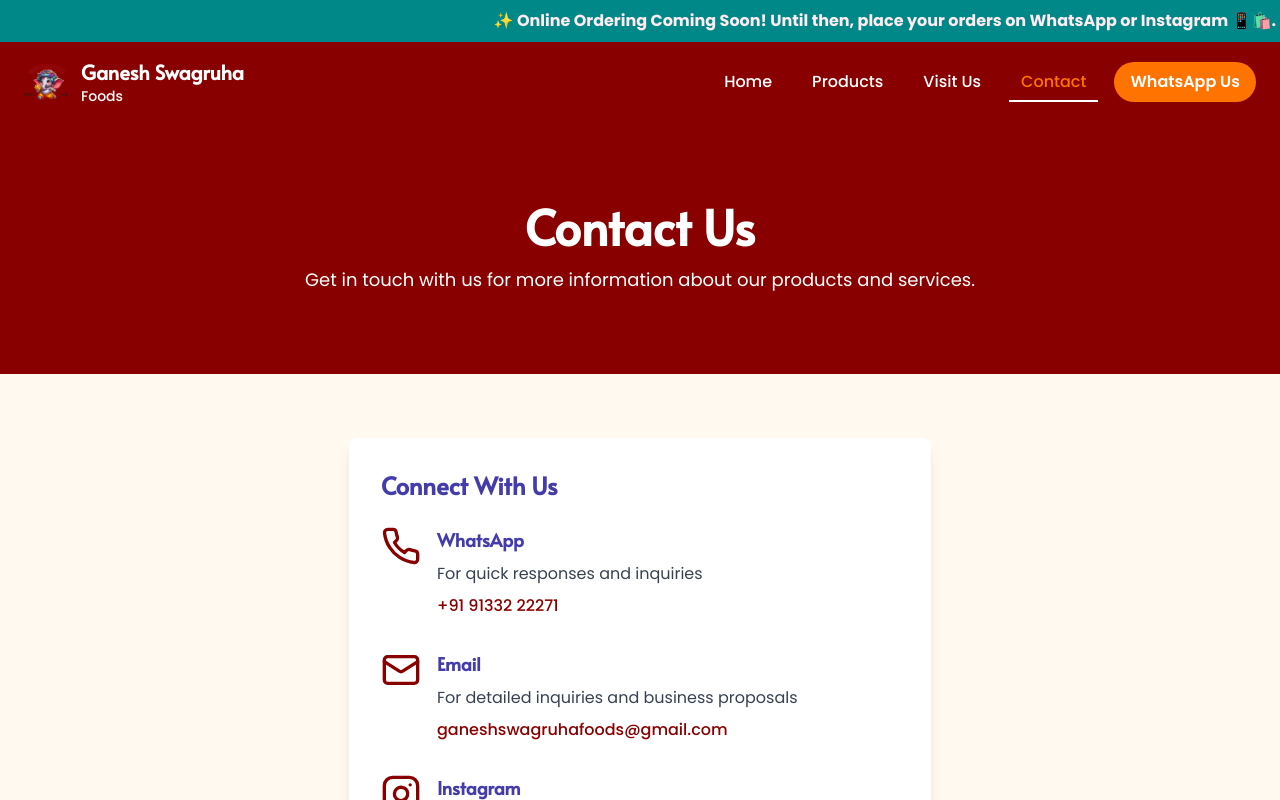
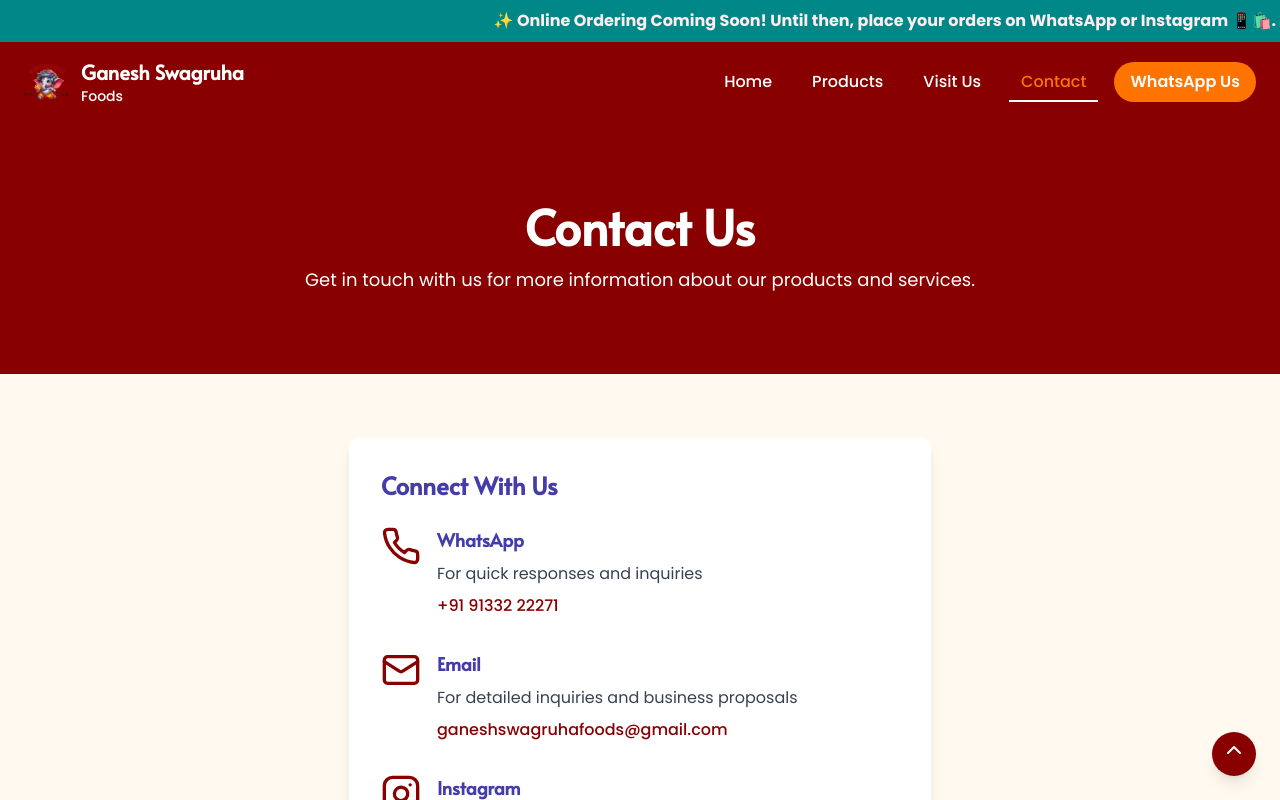
Before and after one commit to GaneshSwagruha/ganesh-chips-v1, a React (Vite) app: page /contact in a window 1280 px wide. Shown: the top 800 px of the page. Built offline with nearby package versions, Linux system fonts and the light colour scheme.

Commit message:
Updated mucis and arrow button.

```diff
--- a/src/components/BackgroundMusic.tsx
+++ b/src/components/BackgroundMusic.tsx
@@ -64,9 +64,20 @@
         <source src="/music/ganeshChips.mp3" type="audio/mpeg" />
       </audio>
 
+      {/* Scroll to top button */}
+      <button
+        onClick={() => window.scrollTo({ top: 0, behavior: 'smooth' })}
+        className="fixed bottom-6 right-6 bg-[#880000] hover:bg-[#660000] text-white p-3 rounded-full shadow-lg transition-all duration-300 z-50"
+        title="Scroll to top"
+      >
+        <svg className="w-5 h-5" fill="currentColor" viewBox="0 0 20 20">
+          <path fillRule="evenodd" d="M3.293 9.707a1 1 0 010-1.414l6-6a1 1 0 011.414 0l6 6a1 1 0 01-1.414 1.414L10 4.414 4.707 9.707a1 1 0 01-1.414 0z" clipRule="evenodd" />
+        </svg>
+      </button>
+
       {/* Music control button */}
       {isLoaded && (
-        <div className="fixed bottom-6 right-6 z-50">
+        <div className="fixed bottom-20 right-6 z-50">
           <button
             onClick={toggleMusic}
             className={`bg-[#880000] hover:bg-[#660000] text-white p-3 rounded-full shadow-lg transition-all duration-300 ${
```
